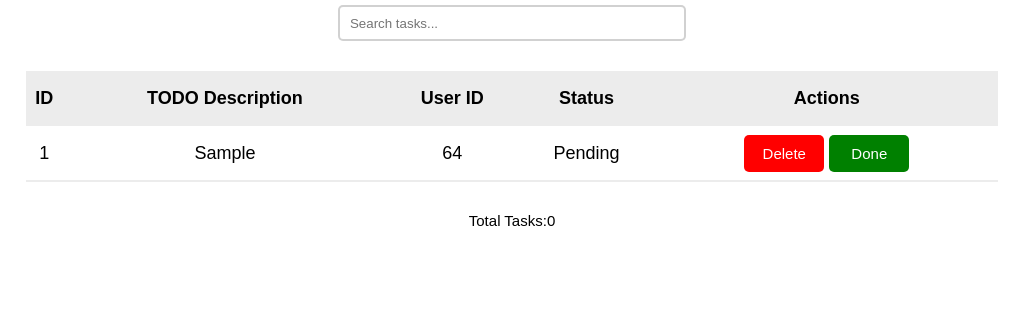
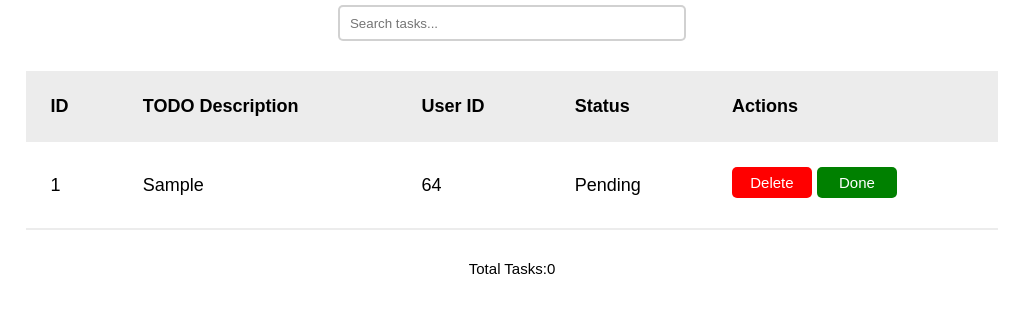
Before and after one commit to Nama-Salameh/TODO-list, a plain HTML site: page index.html in a window 1024 px wide. Both pictures are taken after typing "Sample" into the empty fields and a click on the button "Add". Shown: the part 169-482 px from the top of the page. Drawn offline with Linux system fonts and the light colour scheme; no server answers.

Commit message:
Editing buttons and text style.

```diff
--- a/style.css
+++ b/style.css
@@ -46,7 +46,7 @@
 
 .TODO__main__table--tasks {
   border-collapse: collapse;
-  text-align: center;
+  text-align: left;
   width: 95%;
   margin: 30px auto 30px;
   font-size: 18px;
@@ -56,9 +56,11 @@
 }
 .TODO__main__table--tasks td {
   border-bottom: 2px solid #ecececf9;
+  padding: 25px;
 }
-.TODO__main__table--tasks__header {
+.TODO__main__table--tasks__header th {
   background-color: #ecececf9;
+  padding: 25px;
 }
 .TODO__main__table--tasks__tr__button--delete {
   width: 80px;
@@ -158,6 +160,13 @@
   margin-bottom: 25px;
 }
 
+@media (min-width: 992px) and (max-width: 1248px){
+  .TODO__main__table--tasks__tr__button--delete,
+  .TODO__main__table--tasks__tr__button--done {
+    padding: 7px;
+    margin-bottom: 5px;
+  }
+}
 @media (max-width: 992px) {
   .TODO__header__h1 {
     font-size: 43px;
```
